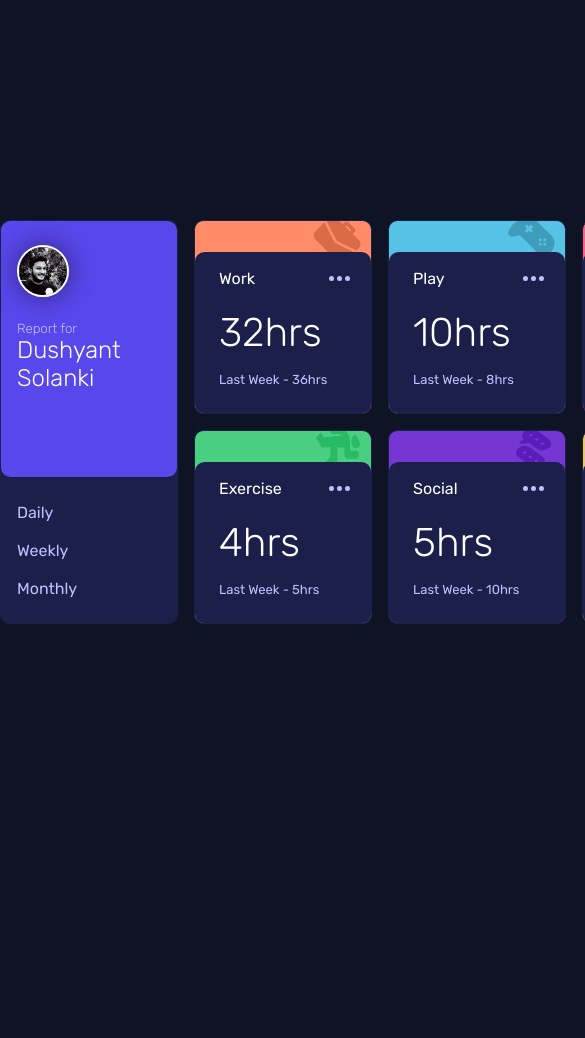
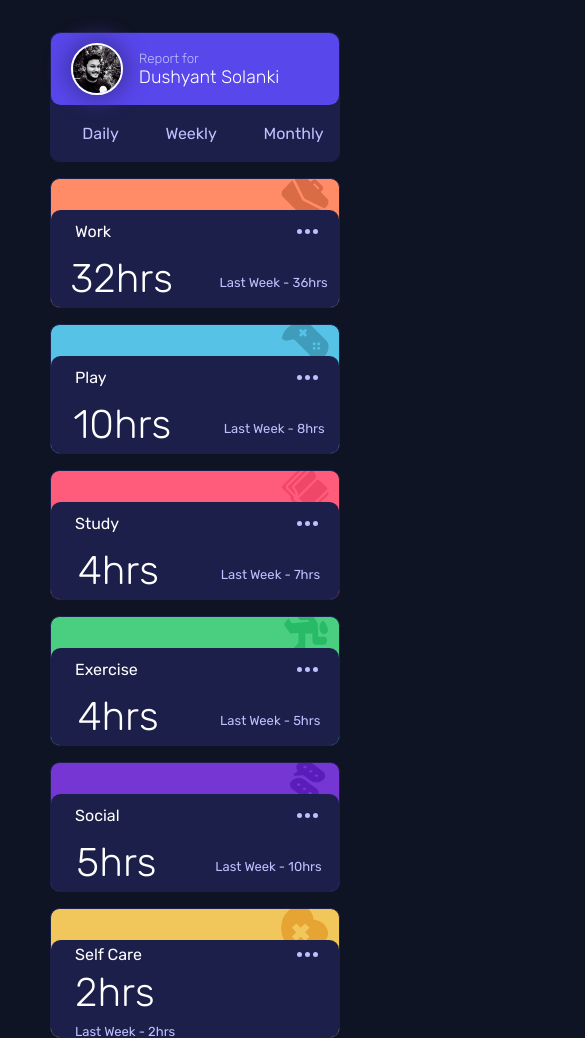
Before and after one commit to dushyantsolanki/time-tracking-dashboard-main, a plain HTML site: page index.html in a window 390 px wide. Shown: the top 1038 px of the page, 585 px wide, since content can reach past the window. Before the commit the page ends 844 px from the top, so only its background shows below. Drawn offline with Linux system fonts and the light colour scheme.

Commit message:
Media Query Added

```diff
--- a/index.html
+++ b/index.html
@@ -30,8 +30,10 @@
       <div class="profile">
 
         <img src="/images/1671292929110.jpg" alt="profile Picture">
+        <div class="profile-text">
           <h5>Report for</h5>
           <h1>Dushyant Solanki</h1>
+        </div>
 
       </div>
 
@@ -63,13 +65,15 @@
             </svg>
           </div>
         </div>
-
+        <div class="respo-box1">
           <div class="hour">
             <h2 id="a2">32hrs </h2>
           </div>
 
+
           <div class="record">
             <p id="a3">Last Week - 36hrs</p>
+          </div>
         </div>
 
       </div>
@@ -91,6 +95,7 @@
             </svg>
           </div>
         </div>
+        <div class="respo-box1">
 
           <div class="hour">
             <h2 id="b2">10hrs </h2>
@@ -98,6 +103,7 @@
 
           <div class="record">
             <p id="b3">Last Week - 8hrs</p>
+          </div>
         </div>
 
       </div>
@@ -120,13 +126,14 @@
             </svg>
           </div>
         </div>
-
+        <div class="respo-box1">
           <div class="hour">
             <h2 id="c2">4hrs </h2>
           </div>
 
           <div class="record">
             <p id="c3">Last Week - 7hrs</p>
+          </div>
         </div>
 
       </div>
@@ -149,7 +156,7 @@
             </svg>
           </div>
         </div>
-
+        <div class="respo-box1">
           <div class="hour">
             <h2 id="d2">4hrs </h2>
           </div>
@@ -158,6 +165,7 @@
             <p id="d3">Last Week - 5hrs</p>
           </div>
 
+        </div>
       </div>
 
     </div>
@@ -178,7 +186,7 @@
             </svg>
           </div>
         </div>
-
+        <div class="respo-box1">
           <div class="hour">
             <h2 id="e2">5hrs </h2>
           </div>
@@ -186,7 +194,7 @@
           <div class="record">
             <p id="e3">Last Week - 10hrs</p>
           </div>
-
+        </div>
       </div>
     </div>
 
@@ -207,7 +215,7 @@
             </svg>
           </div>
         </div>
-
+        <div class="respo">
           <div class="hour">
             <h2 id="f2">2hrs </h2>
           </div>
@@ -215,7 +223,7 @@
           <div class="record">
             <p id="f3">Last Week - 2hrs</p>
           </div>
-
+        </div>
       </div>
     </div>
   </div>
--- a/style.css
+++ b/style.css
@@ -141,6 +141,7 @@ h2 {
   font-weight: 100;
 }
 p {
+  margin-top: 1.5rem;
   font-size: small;
   color: hsl(236, 100%, 87%);
 }
@@ -175,4 +176,117 @@ h2 {
   font-size: 2.5rem;
 }
 
+
 /*  Media Query  */
+
+@media (max-width: 575px) {
+  .full-card {
+    margin: 2rem 0;
+    display: flex;
+    flex-direction: column;
+    column-gap: 0;
+  }
+
+  img {
+    margin: 1.5rem 0 1.5rem -2.5rem;
+  }
+
+
+  .oy {
+    height: auto;
+    width: 18rem;
+    background-color: hsl(235, 46%, 20%);
+  }
+  .profile {
+    display: flex;
+    align-items: center;
+    justify-content: center;
+    flex-direction: row;
+    height: 4.5rem;
+  }
+
+  .duration-range {
+    overflow: hidden;
+    margin-top: 0;
+    display: flex;
+    flex-direction: row;
+    align-items: center;
+    justify-content: space-around;
+    height: 3.5rem;
+  }
+
+  .ox {
+    height: 8rem;
+    width: 18rem;
+    border: 0.001px solid hsl(235, 46%, 20%);
+    border-radius: 0.6rem;
+    background-color: hsl(235, 46%, 20%);
+    color: white;
+  }
+
+  .text {
+    height: 6.5rem;
+    width: 18rem;
+    position: relative;
+    top: -1rem;
+    background-color: hsl(235, 46%, 20%);
+    border-radius: 0.6rem;
+    display: flex;
+    justify-content: center;
+    flex-direction: column;
+    row-gap: 1rem;
+  }
+  .item2 {
+    background-color: hsl(15, 100%, 70%);
+    overflow: hidden;
+  }
+  h2 {
+    font-size: 2.5rem;
+  }
+  .up1 {
+    margin-top: 0;
+  }
+  .respo-box1 {
+    margin: 0 0 0.4rem -1rem;
+    height: 2.5rem;
+    width: auto;
+    display: flex;
+    align-items: center;
+    justify-content: space-around;
+  }
+  .record {
+    margin-top: -0.8rem;
+  }
+  .item3 {
+    overflow: hidden;
+    background-color: hsl(195, 74%, 62%);
+  }
+  .item4 {
+    overflow: hidden;
+    background-color: hsl(348, 100%, 68%);
+  }
+
+  .item5 {
+    overflow: hidden;
+    background-color: hsl(145, 58%, 55%);
+  }
+
+  .item6 {
+    overflow: hidden;
+    background-color: hsl(264, 64%, 52%);
+  }
+  .item7 {
+    overflow: hidden;
+    background-color: hsl(43, 84%, 65%);
+  }
+
+  .sub {
+    box-shadow: none;
+    border: none;
+    margin: -0.3rem 0 0 14.4rem;
+  }
+
+  h1{
+    font-size: large;
+  }
+}
```
Lines whose indentation alone changed are shown as unchanged.
